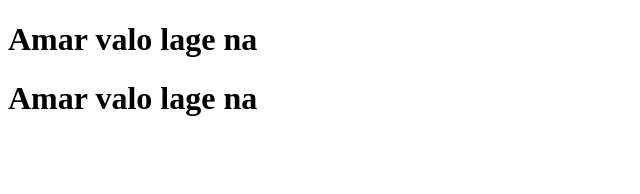
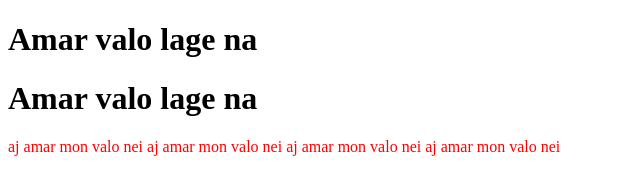
Before and after one commit to nahidsarwar52/my-f-repo, a plain HTML site: page index.html in a window 1280 px wide. Shown: the whole page, without its empty margins (0-640 px from the left). Drawn offline with Linux system fonts and the light colour scheme.

Commit message:
paragraph

```diff
--- a/index.html
+++ b/index.html
@@ -4,10 +4,12 @@
     <meta charset="UTF-8">
     <meta http-equiv="X-UA-Compatible" content="IE=edge">
     <meta name="viewport" content="width=device-width, initial-scale=1.0">
+    <link rel="stylesheet" href="style.css">
     <title>my s repo</title>
 </head>
 <body>
    <h1>Amar valo lage na</h1>
    <h1>Amar valo lage na</h1>
+   <p>aj amar mon valo nei aj amar mon valo nei aj amar mon valo nei aj amar mon valo nei</p>
 </body>
 </html>
--- a/style.css
+++ b/style.css
@@ -0,0 +1,3 @@
+p{
+    color:red;
+}
```
